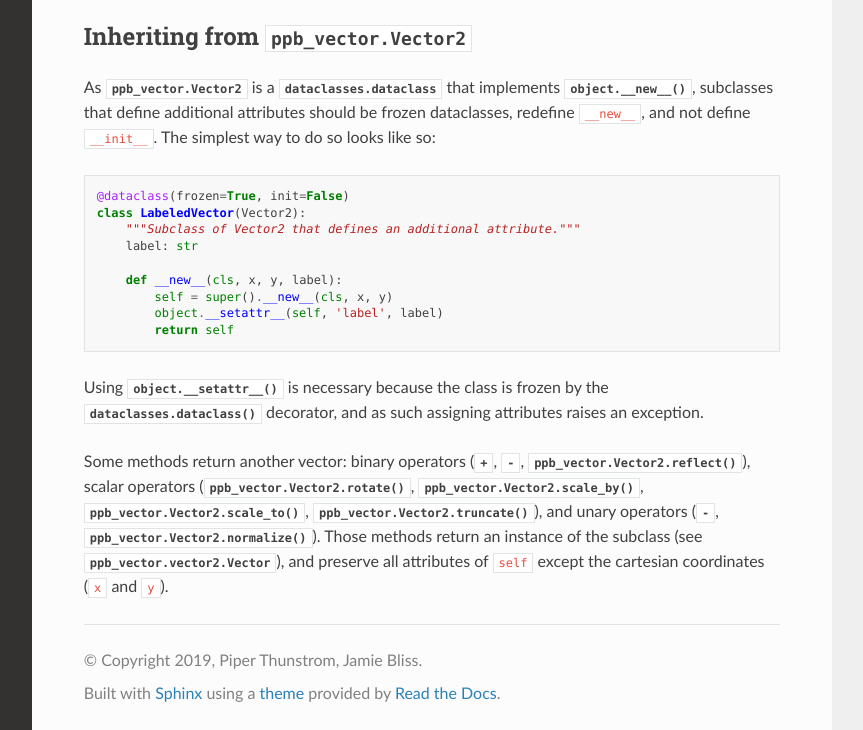
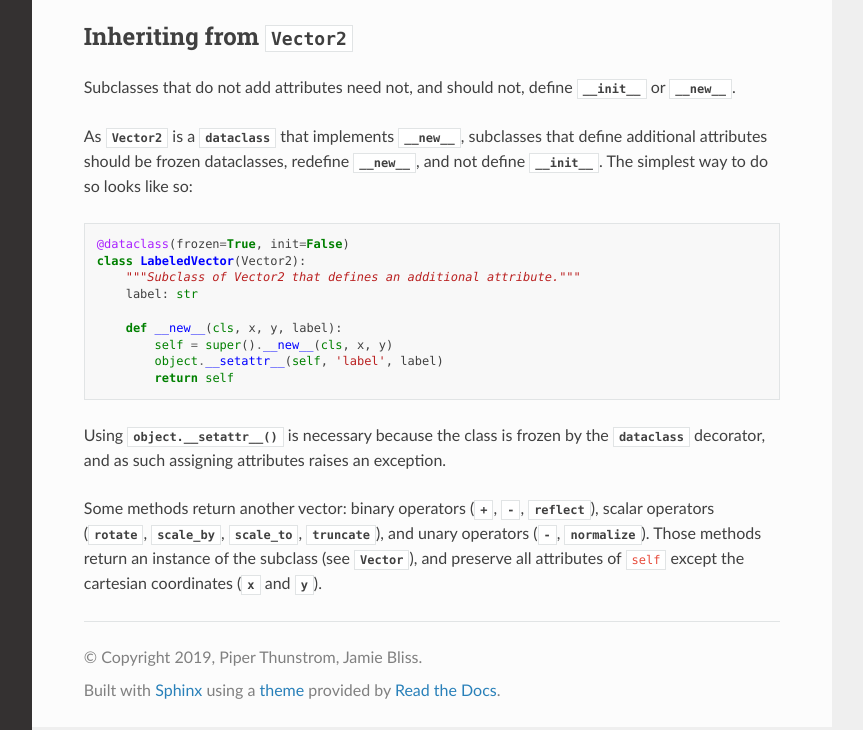
Before and after one commit to ppb/ppb-vector, a Sphinx documentation site: the page built from docs/index.rst, in a window 1280 px wide and 1132 px high, cut to the strip 402-1132 px from the top of the window. Shown: the whole strip, without its empty margins (268-1131 px from the left). Built offline with Sphinx 7.4.7 and the Read the Docs theme 2.0.0, drawn with Linux system fonts in a browser that asks for light colours.

Commit message:
docs: Improve inheritance documentation

```diff
--- a/docs/index.rst
+++ b/docs/index.rst
@@ -27,13 +27,20 @@ PPB's 2D Vector class
         The Y coordinate of the vector
 
 
-Inheriting from :py:class:`ppb_vector.Vector2`
-----------------------------------------------
+Inheriting from :py:class:`Vector2<ppb_vector.Vector2>`
+-------------------------------------------------------
 
-As :py:class:`ppb_vector.Vector2` is a :py:func:`dataclasses.dataclass
-<dataclass>` that implements :py:meth:`object.__new__`, subclasses that define
-additional attributes should be frozen dataclasses, redefine ``__new__``, and not
-define ``__init__``. The simplest way to do so looks like so: ::
+.. py:currentmodule:: ppb_vector
+
+Subclasses that do not add attributes need not, and should not, define
+:py:meth:`__init__<object.__init__>` or :py:meth:`__new__<object.__new__>`.
+
+As :py:class:`Vector2` is a
+:py:func:`dataclass<dataclasses.dataclass>` that implements
+:py:meth:`__new__<object.__new__>`, subclasses that define additional attributes
+should be frozen dataclasses, redefine :py:meth:`__new__<object.__new__>`, and
+not define :py:meth:`__init__<object.__init__>`. The simplest way to do so looks
+like so: ::
 
   @dataclass(frozen=True, init=False)
   class LabeledVector(Vector2):
@@ -47,15 +54,16 @@ define ``__init__``. The simplest way to do so looks like so: ::
 
 
 Using :py:meth:`object.__setattr__` is necessary because the class is frozen by
-the :py:func:`dataclasses.dataclass` decorator, and as such assigning attributes
-raises an exception.
+the :py:func:`dataclass<dataclasses.dataclass>` decorator, and as such assigning
+attributes raises an exception.
 
-Some methods return another vector: binary operators (:py:meth:`+
-<ppb_vector.Vector2.__add__>`, :py:meth:`- <ppb_vector.Vector2.__sub__>`,
-:py:meth:`ppb_vector.Vector2.reflect`), scalar operators
-(:py:meth:`ppb_vector.Vector2.rotate`, :py:meth:`ppb_vector.Vector2.scale_by`,
-:py:meth:`ppb_vector.Vector2.scale_to`, :py:meth:`ppb_vector.Vector2.truncate`),
-and unary operators (:py:meth:`- <ppb_vector.Vector2.__neg__>`, :py:meth:`ppb_vector.Vector2.normalize`).
-Those methods return an instance of the subclass (see :py:data:`ppb_vector.vector2.Vector`), and
-preserve all attributes of ``self`` except the cartesian coordinates (``x`` and
-``y``).
+Some methods return another vector: binary operators
+(:py:meth:`+<Vector2.__add__>`, :py:meth:`- <Vector2.__sub__>`,
+:py:meth:`reflect<Vector2.reflect>`), scalar operators
+(:py:meth:`rotate<Vector2.rotate>`, :py:meth:`scale_by<Vector2.scale_by>`,
+:py:meth:`scale_to<Vector2.scale_to>`, :py:meth:`truncate<Vector2.truncate>`),
+and unary operators (:py:meth:`-<Vector2.__neg__>`,
+:py:meth:`normalize<Vector2.normalize>`). Those methods return an instance of
+the subclass (see :py:data:`Vector<vector2.Vector>`), and preserve all
+attributes of ``self`` except the cartesian coordinates (:py:attr:`x<Vector2.x>`
+and :py:attr:`y<Vector2.y>`).
```
